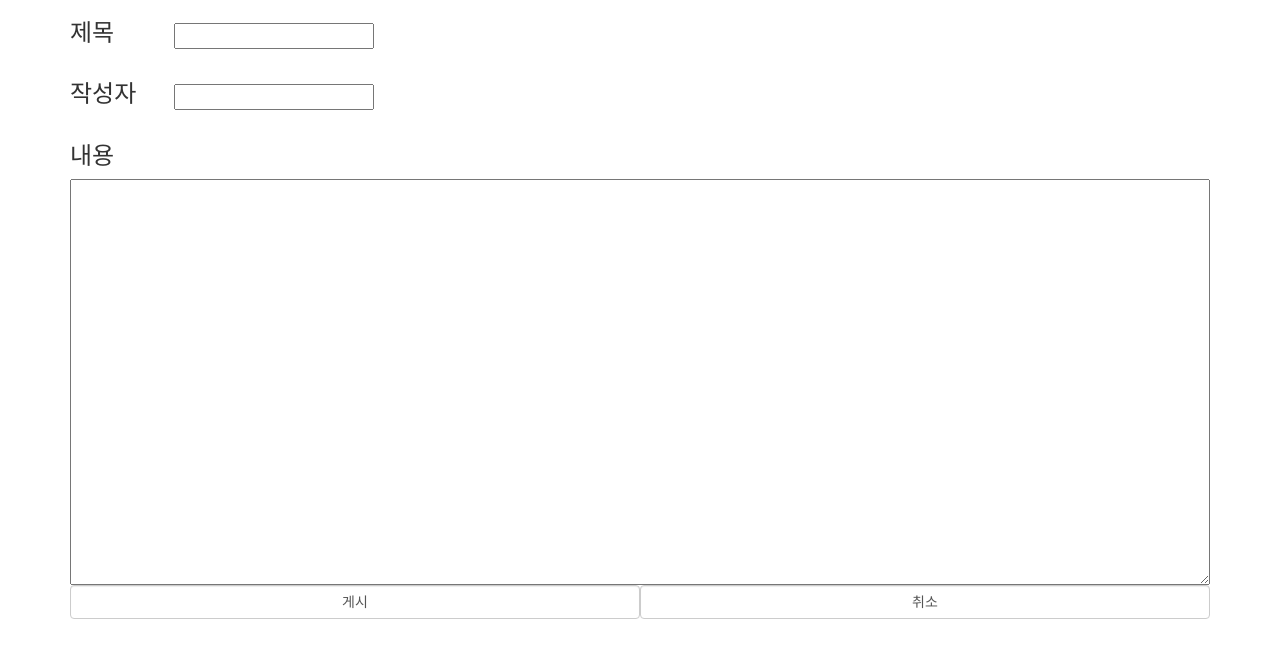
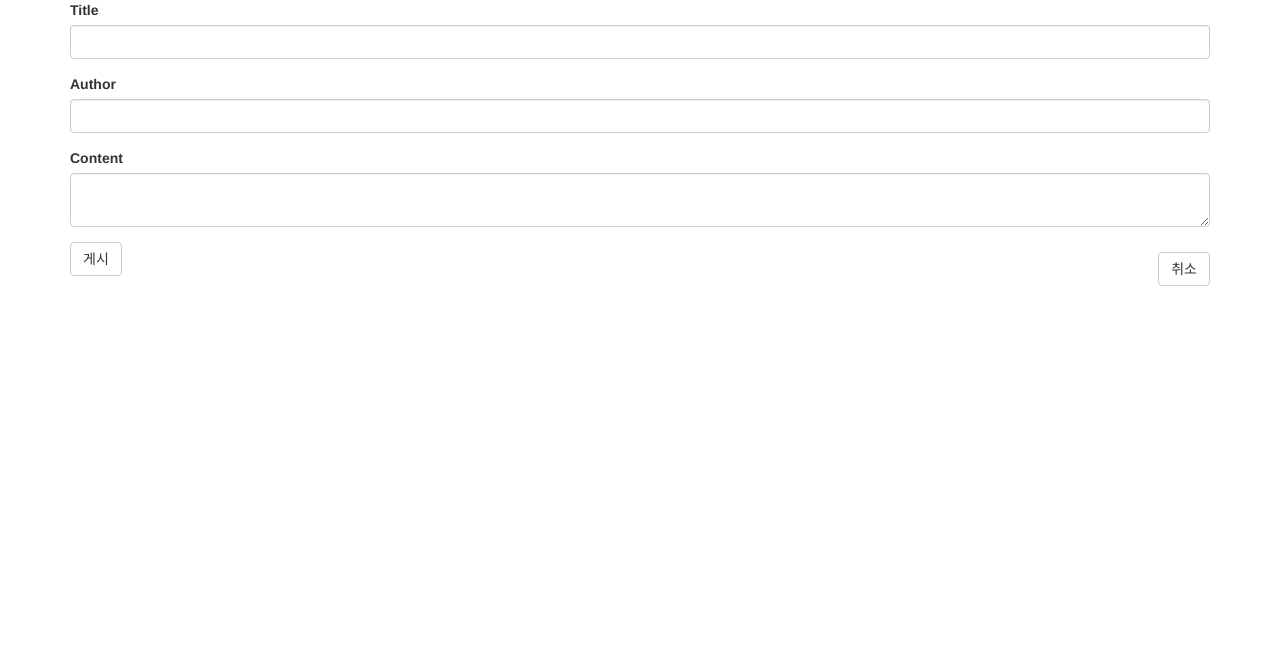
Before and after one commit to kgyeongmi21/flask-assignment, a Flask app: page /post/write in a window 1280 px wide. Shown: the top 658 px of the page. Run offline with Flask 2, Linux system fonts and the light colour scheme; some libraries are stand-ins or nearby versions.

Commit message:
폼 추가

```diff
--- a/app.py
+++ b/app.py
@@ -3,6 +3,8 @@ import os
 from flask_bootstrap import Bootstrap
 from flask_sqlalchemy import SQLAlchemy
 from flask import Flask, render_template
+
+from forms import WriteForm
 
 basedir = os.path.abspath(os.path.dirname(__file__))
 
@@ -14,6 +16,7 @@ app.config['SQLALCHEMY_TRACK_MODIFICATIONS'] = False
 db = SQLAlchemy(app)
 db.create_all()
 
+
 @app.route('/')
 def board_page():
     return render_template("list.html")
@@ -21,7 +24,8 @@ def board_page():
 
 @app.route('/post/write')
 def writing_page():
-    return render_template("write.html")
+    form = WriteForm()
+    return render_template("write.html", form=form)
 
 
 @app.route('/post/delete')
--- /dev/null
+++ b/forms.py
@@ -0,0 +1,9 @@
+from flask_wtf import FlaskForm
+from wtforms import StringField, SubmitField, TextAreaField
+
+
+class WriteForm(FlaskForm):
+    title = StringField()
+    author = StringField()
+    content = TextAreaField()
+    submit = SubmitField('게시')
--- a/templates/write.html
+++ b/templates/write.html
@@ -1,23 +1,9 @@
 {% extends "base.html" %}
-
+{% import "bootstrap/wtf.html" as wtf %}
 {% block content %}
 <div class="container">
-
-    <form action="/post/delete" method="http" style="display: flex; flex-direction: column">
-        <div class="wrapper">
-            <label style="width: 100px"><h3>제목</h3></label>
-            <input name="title" type="text" style="width: 200px">
-        </div>
-        <div class="wrapper">
-            <label style="width: 100px"><h3>작성자</h3></label>
-            <input name="writer" type="text" style="width: 200px">
-        </div>
-        <h3>내용</h3>
-        <textarea name="content" rows="20"></textarea>
-        <div class="wrapper" style="display: flex; flex-direction: row; justify-content: space-between">
-            <button class="form-control" type="submit" >게시</button>
-            <button class="form-control" type="button" onclick="window.location.href = '/'">취소</button>
-        </div>
-    </form>
+    {{ wtf.quick_form(form) }}
+    <input class="btn btn-default" type="button" onclick="window.location.href = '/'" value="취소"
+           style="float:right; margin-top: -24px">
 </div>
 {% endblock %}
```
